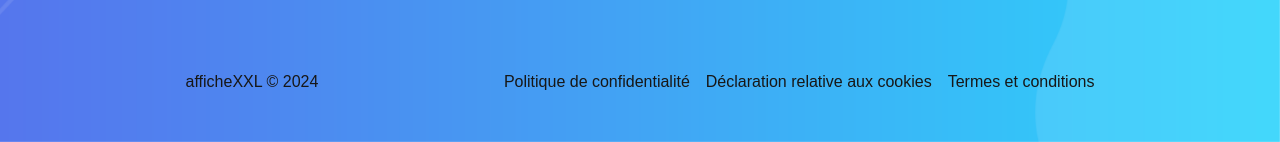
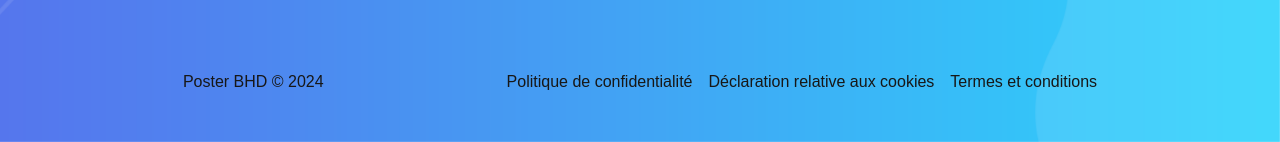
Before and after one commit to bdiriamine/poster-bhd-front, a Next.js app: page / in a window 1280 px wide. Shown: the part 2938-3080 px from the top of the page. Built offline with nearby package versions, Linux system fonts and the light colour scheme; no server answers.

Commit message:
fix footer

```diff
--- a/src/app/_components/footer/Footer.js
+++ b/src/app/_components/footer/Footer.js
@@ -161,7 +161,7 @@ export default function Footer() {
             isVisible ? 'animate-slide-up' : 'opacity-0'
           }`}
         >
-          <p>afficheXXL © 2024</p>
+          <p>Poster BHD © 2024</p>
           <div className="flex flex-col md:flex-row justify-evenly space-x-4">
             <p>Politique de confidentialité</p>
             <p>Déclaration relative aux cookies</p>
```
